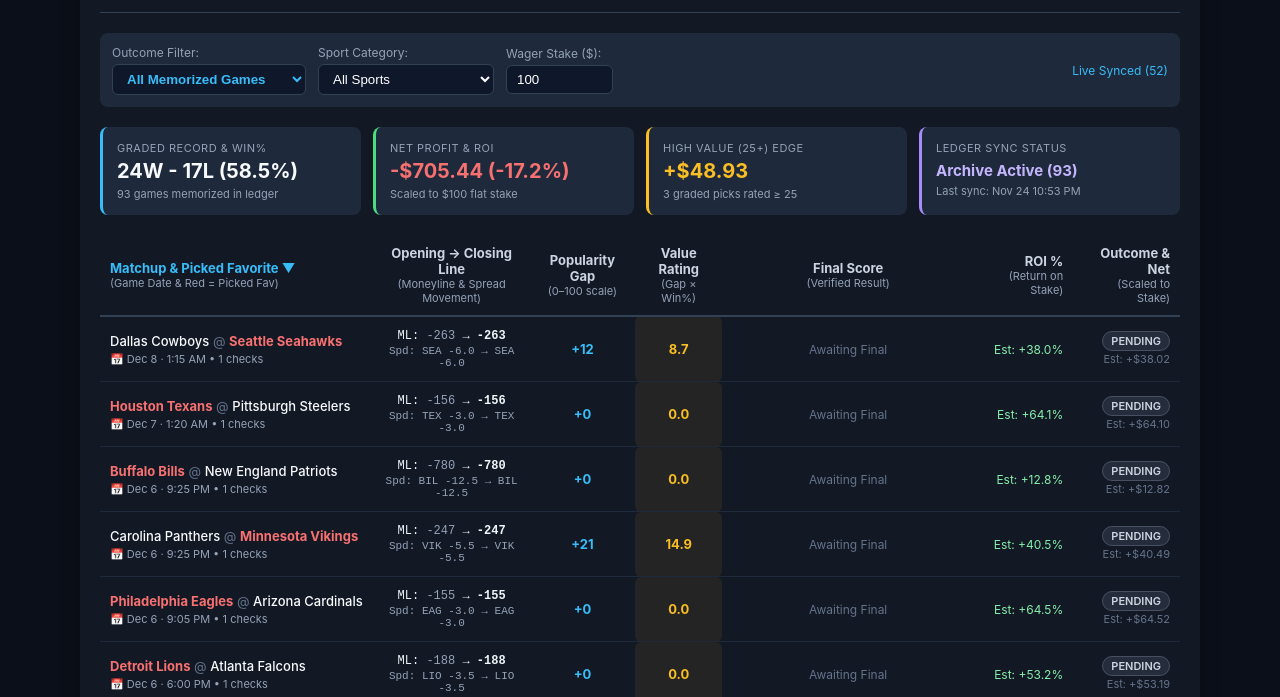
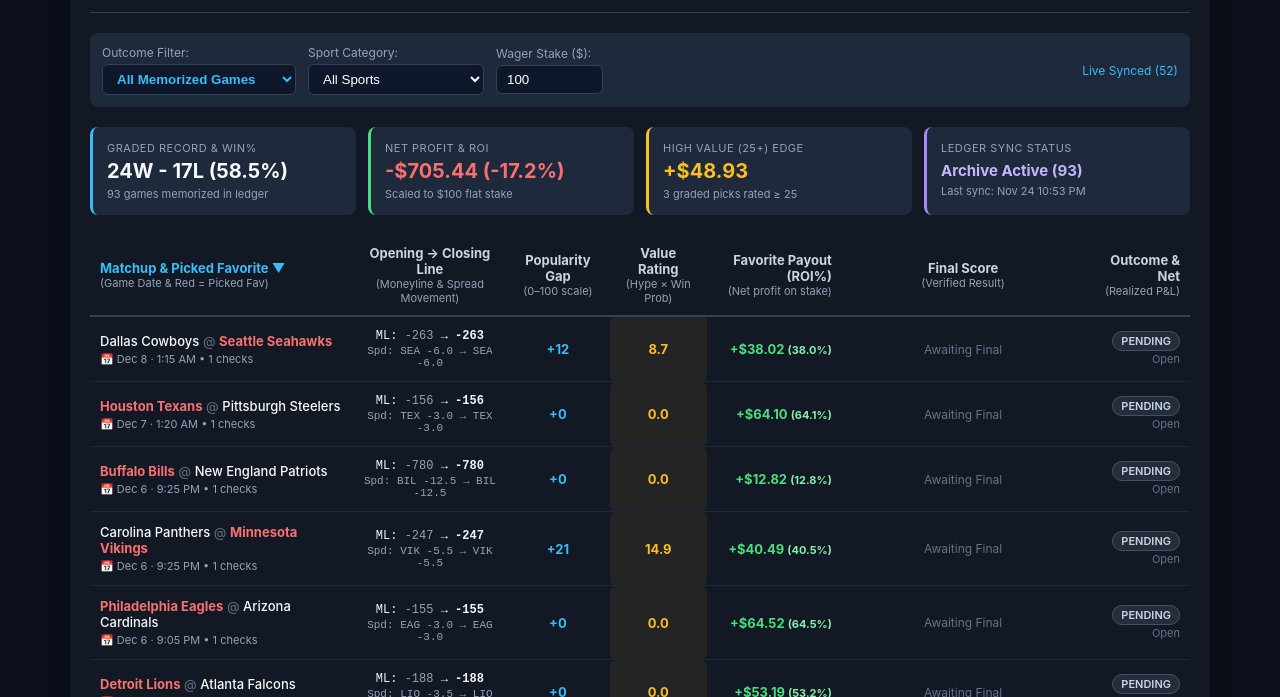
Before and after one commit to usproblogger/sports-valuation-engine, a plain HTML site: page index.html in a window 1280 px wide. Both pictures are taken after a click on the button "📜 Historical Results & Accuracy". Shown: the part 103-800 px from the top of the page. Drawn offline with Linux system fonts and the light colour scheme.

Commit message:
Update index.html

```diff
--- a/index.html
+++ b/index.html
@@ -100,7 +100,7 @@
 </head>
 <body>
 
-<div id="betting-app-wrapper" style="font-family: -apple-system, BlinkMacSystemFont, 'Segoe UI', Roboto, sans-serif; max-width: 1080px; margin: 20px auto; padding: 20px; background: #121824; color: #f1f5f9; border-radius: 12px; box-shadow: 0 4px 20px rgba(0,0,0,0.3); min-height: 250px;">
+<div id="betting-app-wrapper" style="font-family: -apple-system, BlinkMacSystemFont, 'Segoe UI', Roboto, sans-serif; max-width: 1100px; margin: 20px auto; padding: 20px; background: #121824; color: #f1f5f9; border-radius: 12px; box-shadow: 0 4px 20px rgba(0,0,0,0.3); min-height: 250px;">
 
   <!-- HEADER & VIEW SWITCHER -->
   <div style="border-bottom: 1px solid #334155; padding-bottom: 15px; margin-bottom: 20px; display: flex; justify-content: space-between; align-items: center; flex-wrap: wrap; gap: 12px;">
@@ -237,19 +237,19 @@
             </th>
             <th class="hist-sortable-th" data-hsort="value" style="padding: 10px; text-align: center;" title="Click to sort by Value Rating">
               <div>Value Rating <span id="hind-value"></span></div>
-              <div style="font-size: 11px; color: #94a3b8; font-weight: normal;">(Gap × Win%)</div>
+              <div style="font-size: 11px; color: #94a3b8; font-weight: normal;">(Hype × Win Prob)</div>
+            </th>
+            <th class="hist-sortable-th" data-hsort="lead_roi" style="padding: 10px; text-align: right;" title="Click to sort by Favorite Payout (ROI%)">
+              <div>Favorite Payout (ROI%) <span id="hind-lead_roi"></span></div>
+              <div style="font-size: 11px; color: #94a3b8; font-weight: normal;">(Net profit on stake)</div>
             </th>
             <th style="padding: 10px; text-align: center;">
               <div>Final Score</div>
               <div style="font-size: 11px; color: #94a3b8; font-weight: normal;">(Verified Result)</div>
             </th>
-            <th class="hist-sortable-th" data-hsort="roi" style="padding: 10px; text-align: right;" title="Click to sort by Return on Investment (ROI %)">
-              <div>ROI % <span id="hind-roi"></span></div>
-              <div style="font-size: 11px; color: #94a3b8; font-weight: normal;">(Return on Stake)</div>
-            </th>
-            <th class="hist-sortable-th" data-hsort="profit" style="padding: 10px; text-align: right;" title="Click to sort by Outcome & Net Profit">
+            <th class="hist-sortable-th" data-hsort="profit" style="padding: 10px; text-align: right;" title="Click to sort by Realized Outcome & Net">
               <div>Outcome & Net <span id="hind-profit"></span></div>
-              <div style="font-size: 11px; color: #94a3b8; font-weight: normal;">(Scaled to Stake)</div>
+              <div style="font-size: 11px; color: #94a3b8; font-weight: normal;">(Realized P&L)</div>
             </th>
           </tr>
         </thead>
@@ -279,8 +279,8 @@
       Composite edge score multiplying the <strong>Popularity Gap</strong> by the favorite's <strong>Win Probability</strong>. Click header to sort.
     </div>
     <div style="background: #1e293b; padding: 12px; border-radius: 8px;">
-      <div style="color: #4ade80; font-weight: bold; margin-bottom: 4px;">Historical ROI & Grading</div>
-      Memorizes opening odds in <code>history_log.json</code>, tracks closing line movement, and grades final scores with realized ROI%.
+      <div style="color: #4ade80; font-weight: bold; margin-bottom: 4px;">Favorite Payout (ROI%)</div>
+      Uses the identical odds payout formula across both boards (<code>+$profit (ROI%)</code>), paired with realized <strong>Outcome & Net</strong> grading in history.
     </div>
   </div>
 
@@ -336,6 +336,16 @@
 
   function getValueRating(leadML, gap) {
     return gap * getWinProb(leadML);
+  }
+
+  function getHistoryFavML(rec) {
+    if (rec.openingLeadML !== undefined && rec.openingLeadML !== null && !isNaN(parseFloat(rec.openingLeadML))) {
+      return parseFloat(rec.openingLeadML);
+    }
+    if (rec.latestLeadML !== undefined && rec.latestLeadML !== null && !isNaN(parseFloat(rec.latestLeadML))) {
+      return parseFloat(rec.latestLeadML);
+    }
+    return 0;
   }
 
   function parseSpreadMagnitude(spreadStr) {
@@ -509,8 +519,9 @@
   }
 
   function getScaledHistoryProfit(rec, stake) {
+    var favML = getHistoryFavML(rec);
     if (rec.status === "WIN") {
-      return calcProfit(rec.openingLeadML, stake);
+      return calcProfit(favML, stake);
     }
     if (rec.status === "LOSS") {
       return -stake;
@@ -518,21 +529,8 @@
     return 0;
   }
 
-  function getHistoryRoiSortVal(rec) {
-    if (rec.status === "WIN") {
-      return calcProfit(rec.openingLeadML, 100);
-    }
-    if (rec.status === "LOSS") {
-      return -100;
-    }
-    if (rec.status === "PUSH") {
-      return 0;
-    }
-    return calcProfit(rec.openingLeadML, 100) - 10000;
-  }
-
   function updateHistorySortHeaders() {
-    var cols = ["date", "gap", "value", "roi", "profit"];
+    var cols = ["date", "gap", "value", "lead_roi", "profit"];
     for (var i = 0; i < cols.length; i++) {
       var col = cols[i];
       var ind = document.getElementById("hind-" + col);
@@ -585,7 +583,13 @@
     var totalRisked = graded.length * stake;
     var roiPct = totalRisked > 0 ? ((totalNet / totalRisked) * 100).toFixed(1) : "0.0";
 
-    var highValGraded = graded.filter(function(r) { return (parseFloat(r.valueRating) || 0) >= 25; });
+    var highValGraded = graded.filter(function(r) {
+      var gapVal = parseFloat(r.gap) || 0;
+      var ratingVal = (r.valueRating !== undefined && r.valueRating !== null)
+        ? parseFloat(r.valueRating)
+        : getValueRating(getHistoryFavML(r), gapVal);
+      return ratingVal >= 25;
+    });
     var highValNet = 0;
     for (var k = 0; k < highValGraded.length; k++) {
       highValNet += getScaledHistoryProfit(highValGraded[k], stake);
@@ -617,14 +621,21 @@
 
     var dir = histSortAsc ? 1 : -1;
     items.sort(function(a, b) {
+      var favMLA = getHistoryFavML(a);
+      var favMLB = getHistoryFavML(b);
+      var gapA = parseFloat(a.gap) || 0;
+      var gapB = parseFloat(b.gap) || 0;
+
       if (histSort === "gap") {
-        return ((parseFloat(a.gap) || 0) - (parseFloat(b.gap) || 0)) * dir;
+        return (gapA - gapB) * dir;
       }
       if (histSort === "value") {
-        return ((parseFloat(a.valueRating) || 0) - (parseFloat(b.valueRating) || 0)) * dir;
+        var valA = (a.valueRating !== undefined && a.valueRating !== null) ? parseFloat(a.valueRating) : getValueRating(favMLA, gapA);
+        var valB = (b.valueRating !== undefined && b.valueRating !== null) ? parseFloat(b.valueRating) : getValueRating(favMLB, gapB);
+        return (valA - valB) * dir;
       }
-      if (histSort === "roi") {
-        return (getHistoryRoiSortVal(a) - getHistoryRoiSortVal(b)) * dir;
+      if (histSort === "lead_roi") {
+        return (calcProfit(favMLA, stake) - calcProfit(favMLB, stake)) * dir;
       }
       if (histSort === "profit") {
         return (getScaledHistoryProfit(a, stake) - getScaledHistoryProfit(b, stake)) * dir;
@@ -650,8 +661,9 @@
       var awayHtml = (away === fav) ? '<span class="fav-team">' + away + '</span>' : '<span class="dog-team">' + away + '</span>';
       var homeHtml = (home === fav) ? '<span class="fav-team">' + home + '</span>' : '<span class="dog-team">' + home + '</span>';
 
-      var openML = formatML(r.openingLeadML);
-      var closeML = formatML(r.latestLeadML !== undefined ? r.latestLeadML : r.openingLeadML);
+      var favML = getHistoryFavML(r);
+      var openML = formatML(r.openingLeadML !== undefined ? r.openingLeadML : favML);
+      var closeML = formatML(r.latestLeadML !== undefined ? r.latestLeadML : favML);
       var openSp = r.openingSpread || "-";
       var closeSp = r.latestSpread || openSp;
 
@@ -667,6 +679,13 @@
         '</div>';
 
       var gapVal = r.gap !== undefined && r.gap !== null ? Number(r.gap) : 0;
+      var ratingVal = (r.valueRating !== undefined && r.valueRating !== null)
+        ? Number(r.valueRating)
+        : getValueRating(favML, gapVal);
+
+      // Identical Favorite Payout (ROI%) formula as Live Valuation Board
+      var favProfit = calcProfit(favML, stake);
+      var favRoi = (favProfit / stake) * 100;
 
       var status = r.status || "PENDING";
       var badgeClass = "badge-pending";
@@ -675,25 +694,16 @@
       else if (status === "PUSH") badgeClass = "badge-push";
 
       var scaledNet = getScaledHistoryProfit(r, stake);
-      var estWin = calcProfit(r.openingLeadML, stake);
-      var estRoi = (estWin / stake) * 100;
-
-      var roiCellHtml = "";
       var netHtml = "";
 
       if (status === "WIN") {
-        var winRoi = (scaledNet / stake) * 100;
-        roiCellHtml = '<span style="color:#4ade80; font-weight:700;">+' + winRoi.toFixed(1) + '%</span>';
         netHtml = '<div style="color:#4ade80; font-weight:700; margin-top:4px;">+$' + scaledNet.toFixed(2) + '</div>';
       } else if (status === "LOSS") {
-        roiCellHtml = '<span style="color:#f87171; font-weight:700;">-100.0%</span>';
         netHtml = '<div style="color:#f87171; font-weight:700; margin-top:4px;">-$' + Math.abs(scaledNet).toFixed(2) + '</div>';
       } else if (status === "PUSH") {
-        roiCellHtml = '<span style="color:#fbbf24; font-weight:600;">0.0%</span>';
         netHtml = '<div style="color:#fbbf24; font-weight:600; margin-top:4px;">$0.00</div>';
       } else {
-        roiCellHtml = '<span style="color:#86efac; font-size:12px;">Est: +' + estRoi.toFixed(1) + '%</span>';
-        netHtml = '<div style="color:#64748b; font-size:11px; margin-top:4px;">Est: +$' + estWin.toFixed(2) + '</div>';
+        netHtml = '<div style="color:#64748b; font-size:11px; margin-top:4px;">Open</div>';
       }
 
       var snapsBadge = r.snapshots ? ' • ' + r.snapshots + ' checks' : '';
@@ -705,9 +715,11 @@
         '</td>' +
         '<td style="padding: 12px 10px; text-align: center;">' + lineMoveHtml + '</td>' +
         '<td style="padding: 12px 10px; text-align: center; color: #38bdf8; font-weight: bold;">+' + gapVal + '</td>' +
-        '<td style="padding: 12px 10px; text-align: center; color: #fbbf24; font-weight: bold; background: rgba(251, 191, 36, 0.07); border-radius: 6px;">' + (r.valueRating !== undefined ? Number(r.valueRating).toFixed(1) : '-') + '</td>' +
+        '<td style="padding: 12px 10px; text-align: center; color: #fbbf24; font-weight: bold; background: rgba(251, 191, 36, 0.07); border-radius: 6px;">' + ratingVal.toFixed(1) + '</td>' +
+        '<td style="padding: 12px 10px; text-align: right; color: #4ade80; font-weight: bold;">+$' + favProfit.toFixed(2) +
+          ' <span style="font-size: 11px; color: #86efac;">(' + favRoi.toFixed(1) + '%)</span>' +
+        '</td>' +
         '<td style="padding: 12px 10px; text-align: center; color: #cbd5e1; font-size: 12px;">' + (r.finalScore || '<span style="color:#64748b;">Awaiting Final</span>') + '</td>' +
-        '<td style="padding: 12px 10px; text-align: right;">' + roiCellHtml + '</td>' +
         '<td style="padding: 12px 10px; text-align: right;">' +
           '<span class="' + badgeClass + '">' + status + '</span>' +
           netHtml +
```
